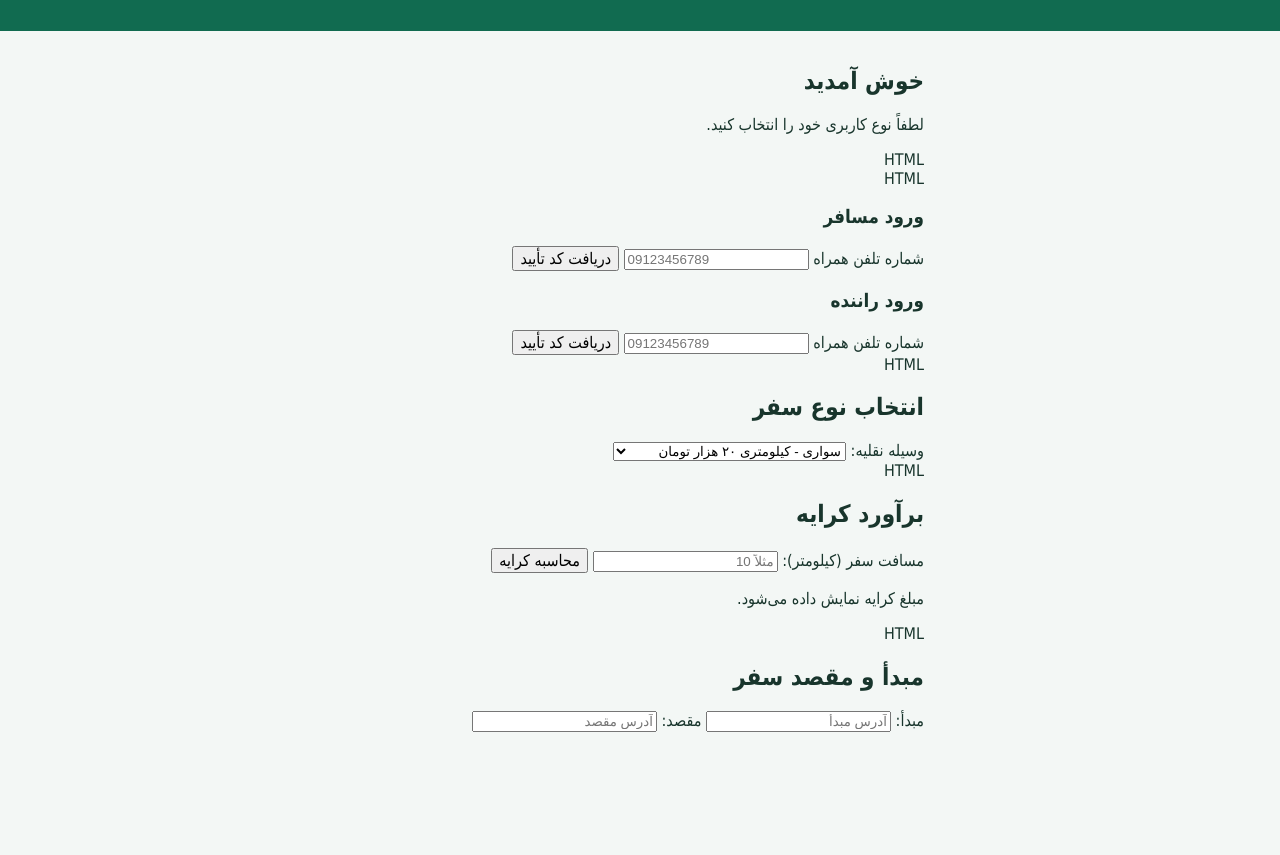
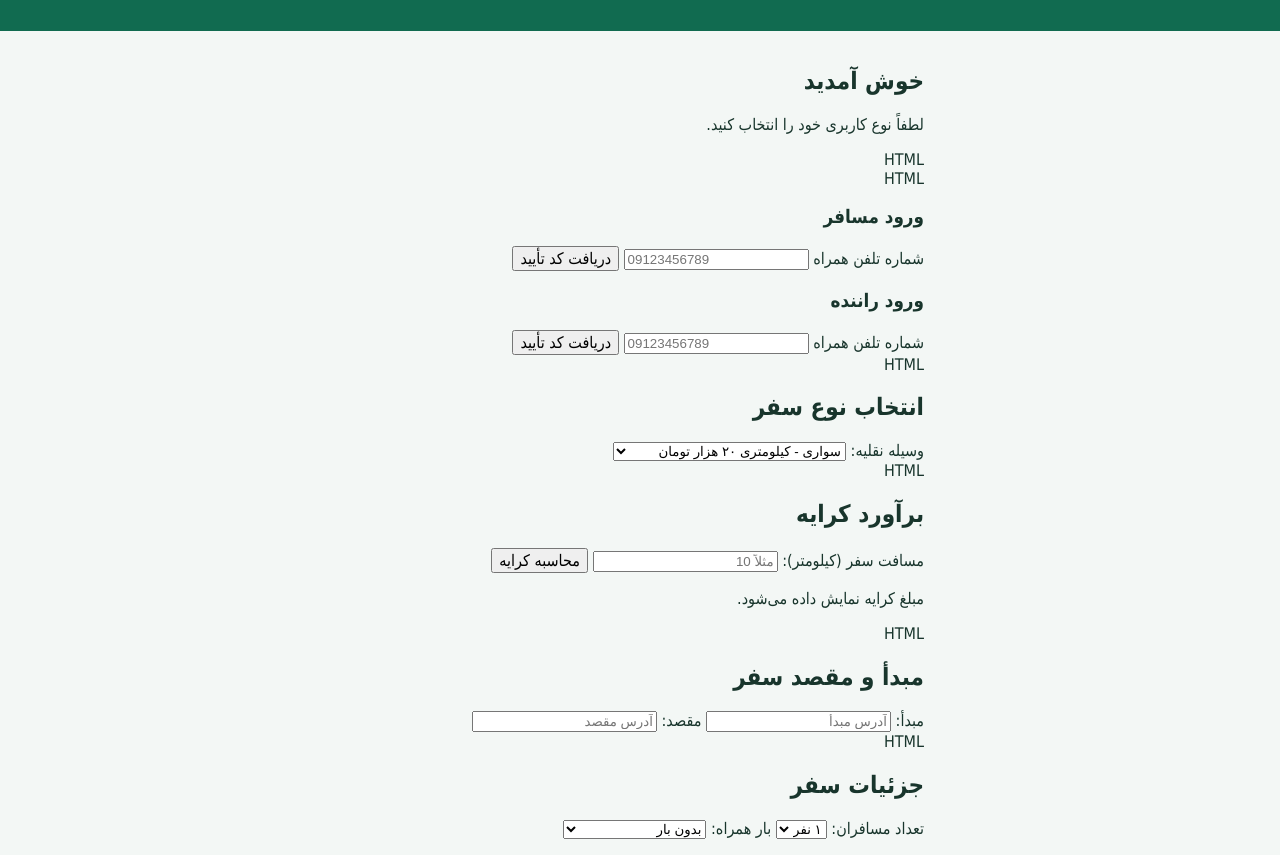
Before and after one commit to mehdimoradiazad7-svg/safar-ro, a plain HTML site: page index.html in a window 1280 px wide. Shown: the part 140-995 px from the top of the page. Before the commit the page ends 888 px from the top, so only its background shows below. Drawn offline with Linux system fonts and the light colour scheme.

Commit message:
Update index.html

```diff
--- a/index.html
+++ b/index.html
@@ -80,6 +80,22 @@ document.getElementById('fareResult').textContent='کرایه تقریبی: '+(d
 <label for="destination">مقصد:</label>
 <input id="destination" type="text" placeholder="آدرس مقصد">
 </section>
+  HTML
+<section>
+<h2>جزئیات سفر</h2>
+<label for="passengers">تعداد مسافران:</label>
+<select id="passengers">
+<option value="1">۱ نفر</option>
+<option value="2">۲ نفر</option>
+<option value="3">۳ نفر</option>
+<option value="4">۴ نفر</option>
+</select>
+<label for="baggage">بار همراه:</label>
+<select id="baggage">
+<option value="no">بدون بار</option>
+<option value="yes">با بار (۵٪ هزینه بیشتر)</option>
+</select>
+</section>
 </main>
 </body>
 </html>
```
